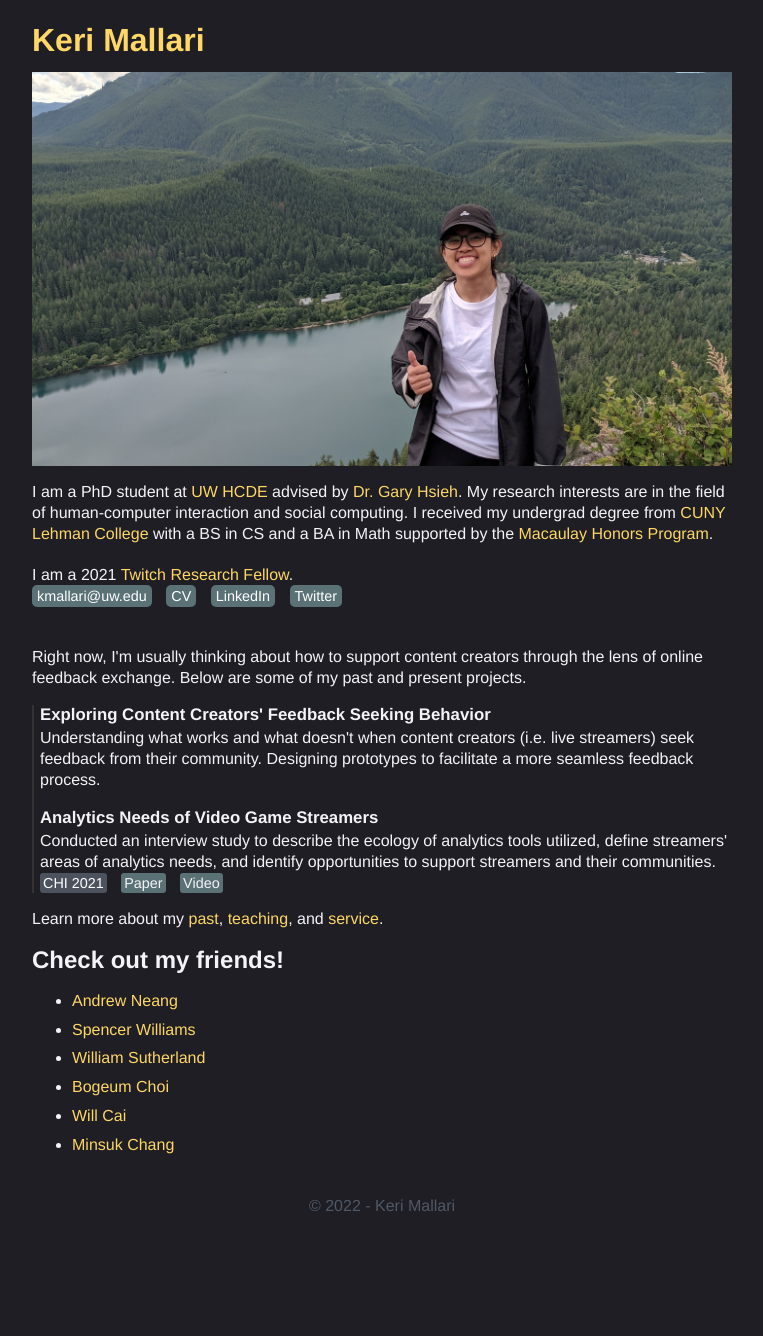
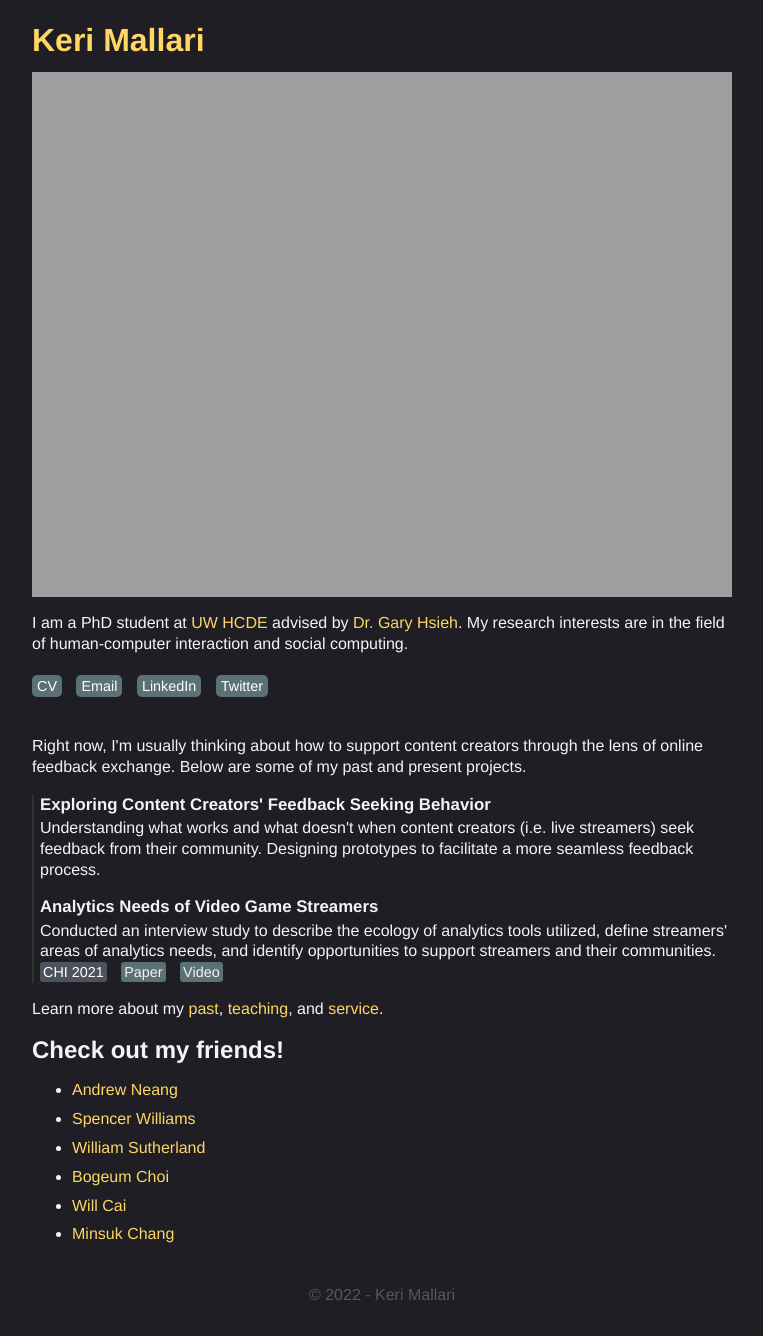
Before and after one commit to kerixyz/temp, a Jekyll site: the page built from index.html, in a window 1280 px wide. Shown: the whole page, without its empty margins (258-1021 px from the left). Built offline with Jekyll 4.4.1, drawn with Linux system fonts in a browser that asks for light colours; before the commit the page ends 1246 px from its top, so only the background shows below that.

Commit message:
updated photo

```diff
--- a/_layouts/default.html
+++ b/_layouts/default.html
@@ -9,16 +9,15 @@
     <div id="content">
         <div id="intro">
             <h1><a href="https://keri.xyz"style='color:#FED766'>Keri Mallari</a></h1>
-            <p><img src="https://keri.xyz/assets/keri_avatar.jpg" margin="30px auto" width="700"></p>
+            <p><img src="https://keri.xyz/assets/keri_bandolier.jpg" margin="30px auto" width="700"></p>
             <div id="mini_bio">
-                I am a PhD student at <a href='https://www.hcde.washington.edu/' style='color:#FED766'>UW HCDE</a> advised by <a href='https://faculty.washington.edu/garyhs/' style='color:#FED766'>Dr. Gary Hsieh</a>. My research interests are in the field of human-computer interaction and social computing. I received my undergrad degree from <a href='https://www.lehman.cuny.edu/' style='color:#FED766'>CUNY Lehman College</a> with a BS in CS and a BA in Math supported by the <a href = 'https://macaulay.cuny.edu/' style='color:#FED766'>Macaulay Honors Program</a>.</br></br>
-                I am a 2021 <a href='https://blog.twitch.tv/en/2021/01/07/introducing-our-2021-twitch-research-fellows/'style='color:#FED766' >Twitch Research Fellow</a>.
-
+                I am a PhD student at <a href='https://www.hcde.washington.edu/' style='color:#FED766'>UW HCDE</a> advised by <a href='https://faculty.washington.edu/garyhs/' style='color:#FED766'>Dr. Gary Hsieh</a>. My research interests are in the field of human-computer interaction and social computing.
             </div>
+        <br/>
         </div>
         <div id="links" class="block">
-            <div class="link"><a href="mailto:kmallari@uw.edu">kmallari@uw.edu</a></div>
             <div class="link"><a href="/assets/keri_cv.pdf">CV</a></div>
+            <div class="link"><a href="mailto:kmallari@uw.edu">Email</a></div>
             <div class="link"><a href="https://www.linkedin.com/in/kerixyz/">LinkedIn</a></div>
             <div class="link"><a href="https://twitter.com/kerixyz">Twitter</a></div>
 
```
Also changed, not shown: 9 other files.
